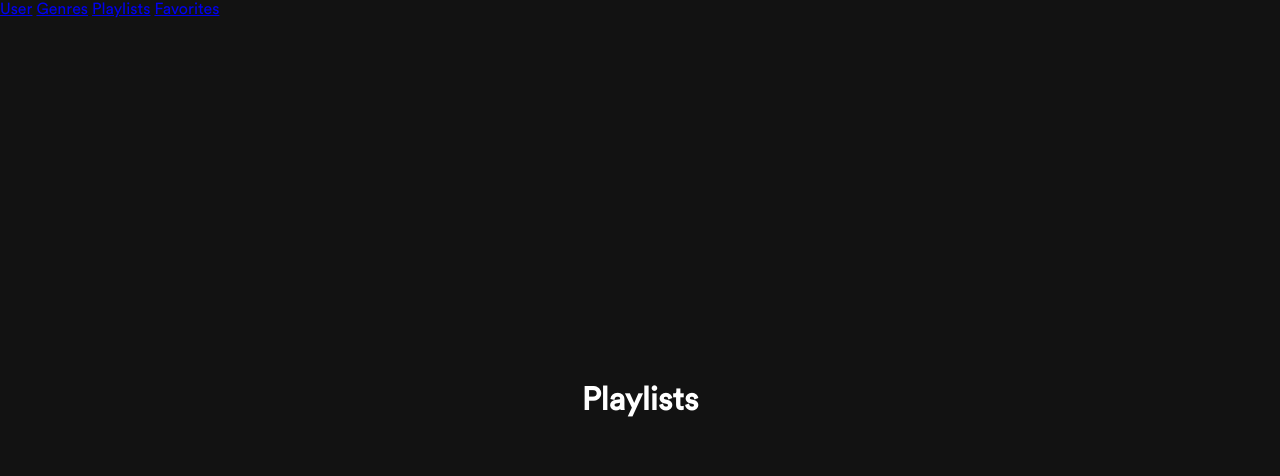
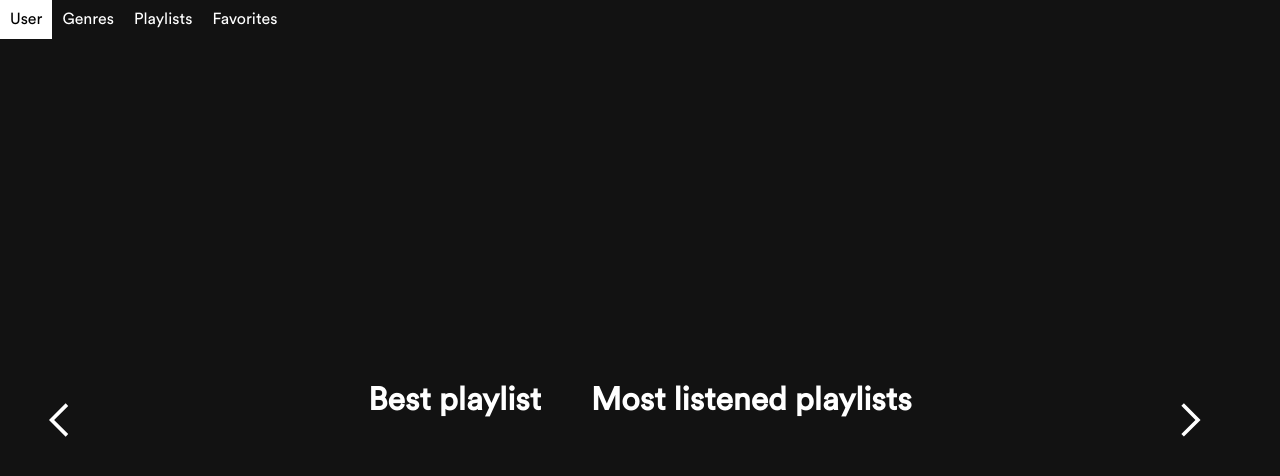
Before and after one commit to cantgetin/spotify-genres-web, a SvelteKit app: page /playlists in a window 1280 px wide. Shown: the top 476 px of the page. Built offline with nearby package versions, Linux system fonts and the light colour scheme.

Commit message:
Arrow & menu navigation in layout

```diff
--- /dev/null
+++ b/src/components/ArrowLeft.svelte
@@ -0,0 +1 @@
+<svg xmlns="http://www.w3.org/2000/svg" fill="white" height="40" viewBox="0 96 960 960" width="40"><path d="M400 976 0 576l400-400 61 61.666L122.666 576 461 914.334 400 976Z"/></svg>
--- /dev/null
+++ b/src/components/ArrowRight.svelte
@@ -0,0 +1 @@
+<svg xmlns="http://www.w3.org/2000/svg" fill="white" height="40" viewBox="0 96 960 960" width="40"><path d="M309.666 974.667 248.667 913 587 574.667 248.667 236.333l60.999-61.666 400 400-400 400Z"/></svg>
--- a/src/routes/+layout.svelte
+++ b/src/routes/+layout.svelte
@@ -1,27 +1,100 @@
 <script>
     import '../app.css'
+    import {goto} from "$app/navigation";
     import PageTransition from "../components/PageTransition.svelte";
+    import ArrowRight from "../components/ArrowRight.svelte";
+    import ArrowLeft from "../components/ArrowLeft.svelte";
+
     /** @type {import('./$types').LayoutData} */
     export let data
+
+    const routes = ['user', 'genres', 'playlists', 'favorites']
+    let index = 0
+
+    const goLeft = () => {
+        if (index > 0) {
+            index--;
+            goto(routes[index])
+        }
+    }
+    const goRight = () => {
+        if (index < routes.length - 1) {
+            index++;
+            goto(routes[index])
+        }
+    }
+
+    const navigate = (path) => {
+        index = routes.indexOf(path)
+        goto('/'+path)
+    }
+
 </script>
 
 <div class="layout">
-    <nav style="position: absolute">
-        <a href="/user">User</a>
-        <a href="/genres">Genres</a>
-        <a href="/playlists">Playlists</a>
-        <a href="/favorites">Favorites</a>
+    <nav class="nav">
+        <a on:click={() => navigate('user')} class={index === 0 ? 'navItemSelected' : 'navItem'}>User</a>
+        <a on:click={() => navigate('genres')} class={index === 1 ? 'navItemSelected' : 'navItem'}>Genres</a>
+        <a on:click={() => navigate('playlists')} class={index === 2 ? 'navItemSelected' : 'navItem'}>Playlists</a>
+        <a on:click={() => navigate('favorites')} class={index === 3 ? 'navItemSelected' : 'navItem'}>Favorites</a>
     </nav>
+    <div class="btn-left" on:click={goLeft}><ArrowLeft /></div>
+    <div class="btn-right" on:click={goRight}><ArrowRight/></div>
+<!--    <ArrowRight/>-->
+<!--    <ArrowLeft />-->
 
     <PageTransition pathname={data.pathname}>
-        <slot />
+        <slot/>
     </PageTransition>
 </div>
 
-<style>
-    .layout {
-        height: 100vh;
-        width: 100vw;
-        overflow: hidden;
-    }
+<style lang="scss">
+  .layout {
+    height: 100vh;
+    width: 100vw;
+    overflow: hidden;
+  }
+
+  .nav {
+    position: absolute;
+    display: flex;
+    cursor: pointer;
+  }
+
+  .navItem {
+      color: white;
+      text-decoration: none;
+      padding: 10px;
+      display: block;
+
+      &:hover {
+        background: white;
+        color: black;
+      }
+  }
+
+  .navItemSelected {
+    background: white;
+    color: black;
+    padding: 10px;
+    display: block;
+  }
+
+  .btn-right {
+    position: absolute;
+    right: 5%;
+    top: 50%;
+    transform: translate(-50%, 0);
+    height: 30px;
+    width: 30px;
+  }
+
+  .btn-left {
+    position: absolute;
+    left: 5%;
+    top: 50%;
+    transform: translate(-50%, 0);
+    height: 30px;
+    width: 30px;
+  }
 </style>
--- a/src/routes/playlists/+page.svelte
+++ b/src/routes/playlists/+page.svelte
@@ -1,5 +1,10 @@
 <div class="playlists">
-    <h1>Playlists</h1>
+    <div>
+        <h1>Best playlist</h1>
+    </div>
+    <div>
+        <h1>Most listened playlists</h1>
+    </div>
 </div>
 
 <style lang="scss">
--- a/src/store/userStore.ts
+++ b/src/store/userStore.ts
@@ -32,7 +32,7 @@ async function fetchData(accessToken: string): Promise<IStoreState<IUserData> |
                 // If data cached in localStorage then return it
                 resolve(user)
             }
-
+            else {
                 // If the data is not cached, fetch it from the API
                 userStore.set({data: null, loading: LoadingState.Pending, error: null})
 
@@ -66,7 +66,7 @@ async function fetchData(accessToken: string): Promise<IStoreState<IUserData> |
                     console.log('access token expired. obtaining new one')
                     exchangeRefreshTokenForAccessToken()
                 })
-
+            }
         } catch (error: any) {
             userStore.set({data: null, loading: LoadingState.Failed, error: error.message});
             throw(error.message)
```
Also changed, not shown: src/store/genresStore.ts (+4 -5 lines). Lines whose indentation alone changed are shown as unchanged.
